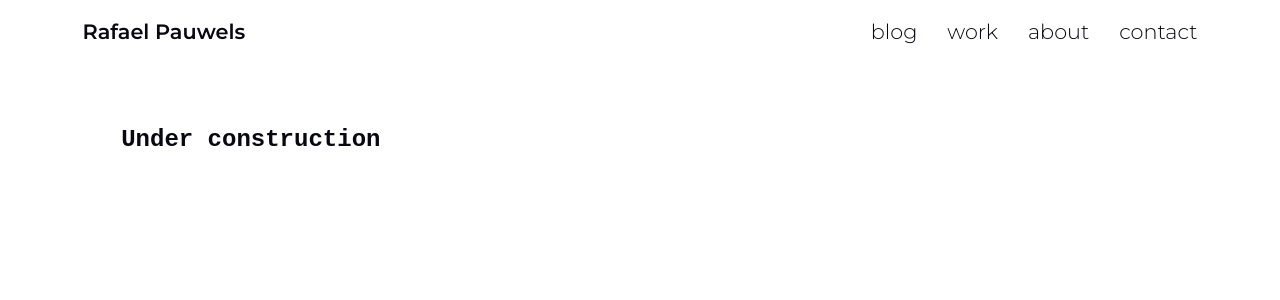
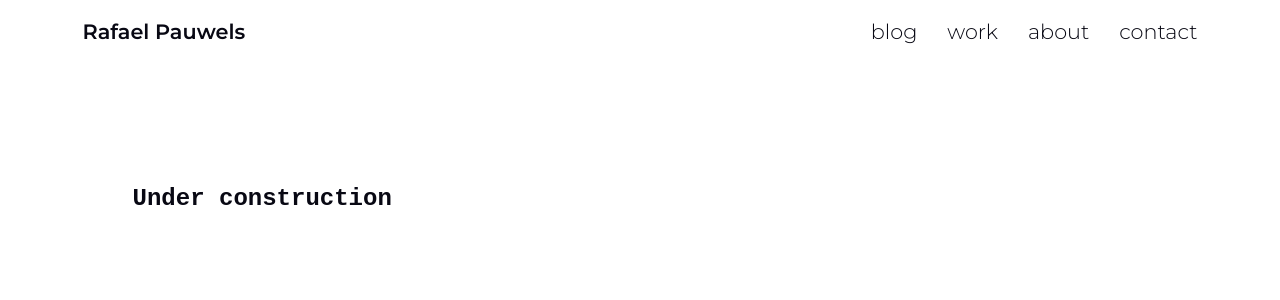
Before and after one commit to rafapauwels/pauwels-old-web, a React (Create React App) app: page /about in a window 1280 px wide. Shown: the top 300 px of the page. Built offline with nearby package versions, Linux system fonts and the light colour scheme; a web font is replaced by a local one.

Commit message:
Fix about/blog scss typo

```diff
--- a/src/components/About/index.js
+++ b/src/components/About/index.js
@@ -1,6 +1,6 @@
 import React from 'react'
 import './index.scss'
 
-let About = () => <h2>Under construction</h2>
+let About = () => <section className="about-page"><h2>Under construction</h2></section>
 
 export default About
--- a/src/components/About/index.scss
+++ b/src/components/About/index.scss
@@ -1,4 +1,6 @@
-h2 {
-  font-family: 'Courier New', Courier, monospace;
-  padding: 50px;
+.about-page {
+  h2 {
+    font-family: 'Courier New', Courier, monospace;
+    padding: 50px;
+  }
 }
--- a/src/components/Blog/index.js
+++ b/src/components/Blog/index.js
@@ -1,6 +1,6 @@
 import React from 'react'
 import './index.scss'
 
-let Blog = () => <h2>Under construction</h2>
+let Blog = () => <section className="blog-page"><h2>Under construction</h2></section>
 
 export default Blog
--- a/src/components/Blog/index.scss
+++ b/src/components/Blog/index.scss
@@ -1,4 +1,6 @@
-h2 {
-  font-family: 'Courier New', Courier, monospace;
-  padding: 50px;
+.blog-page {
+  h2 {
+    font-family: 'Courier New', Courier, monospace;
+    padding: 50px;
+  }
 }
```
